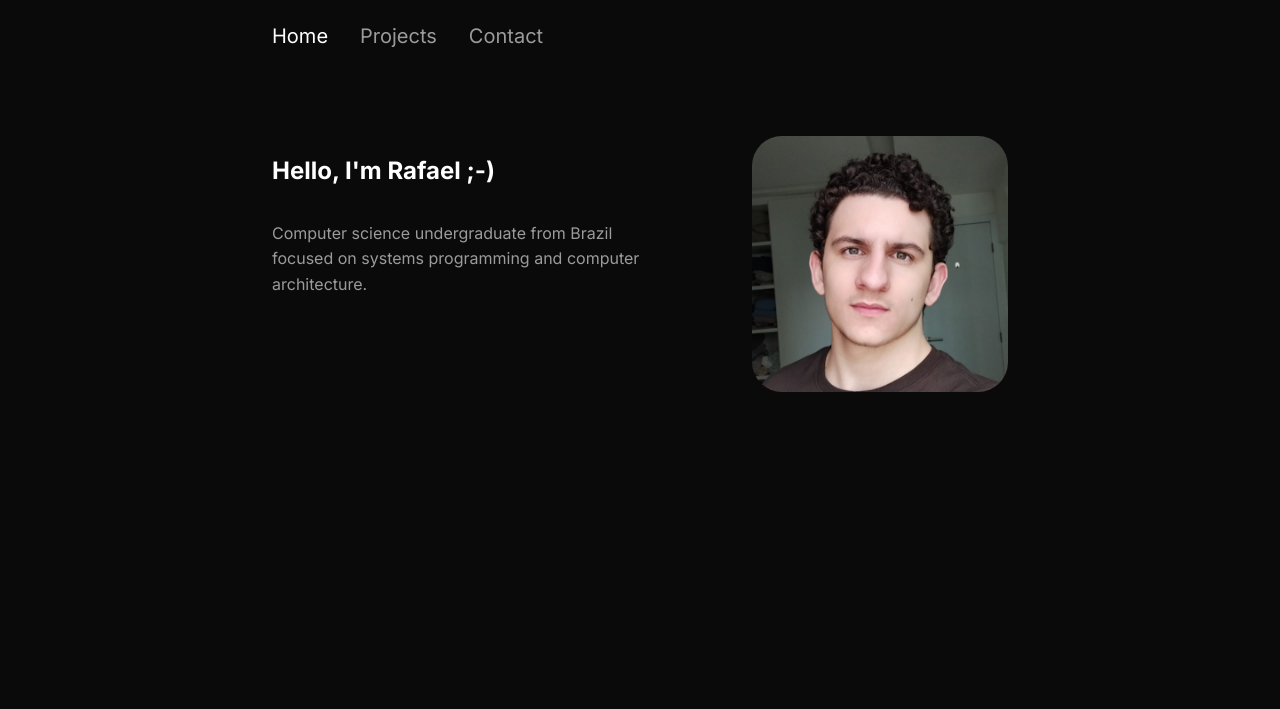
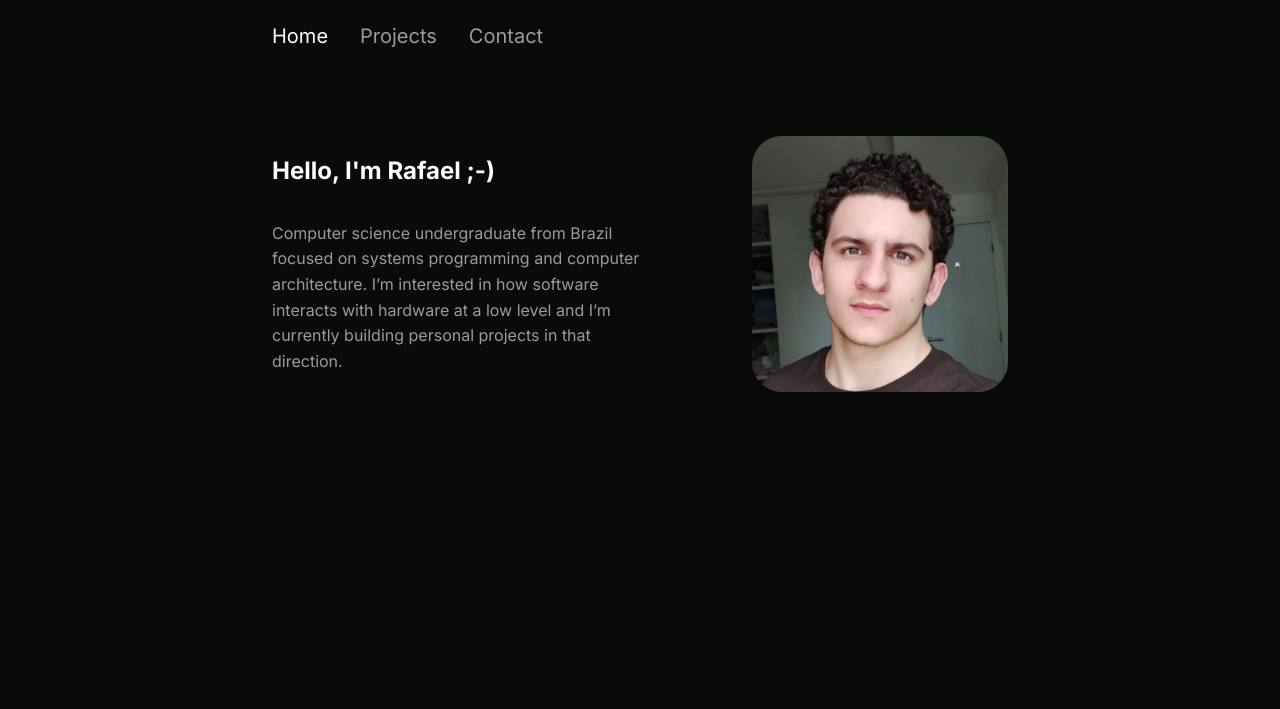
Before and after one commit to rafaelrnfreitas/portfolio, a plain HTML site: page index.html in a window 1280 px wide. Shown: the top 709 px of the page. Drawn offline with Linux system fonts and the light colour scheme.

Commit message:
Improve home section

```diff
--- a/index.html
+++ b/index.html
@@ -23,8 +23,11 @@
             <div class="about-text">
                 <h2>Hello, I'm Rafael ;-)</h2>
                 <p>
-                    Computer science undergraduate from Brazil focused on
-                    systems programming and computer architecture.
+                    Computer science undergraduate from Brazil focused
+                    on systems programming and computer architecture.
+                    I’m interested in how software interacts with hardware
+                    at a low level and I’m currently building personal projects
+                    in that direction.
                 </p>
             </div>
             <img src="assets/profile.png" alt="Profile photo">
```
